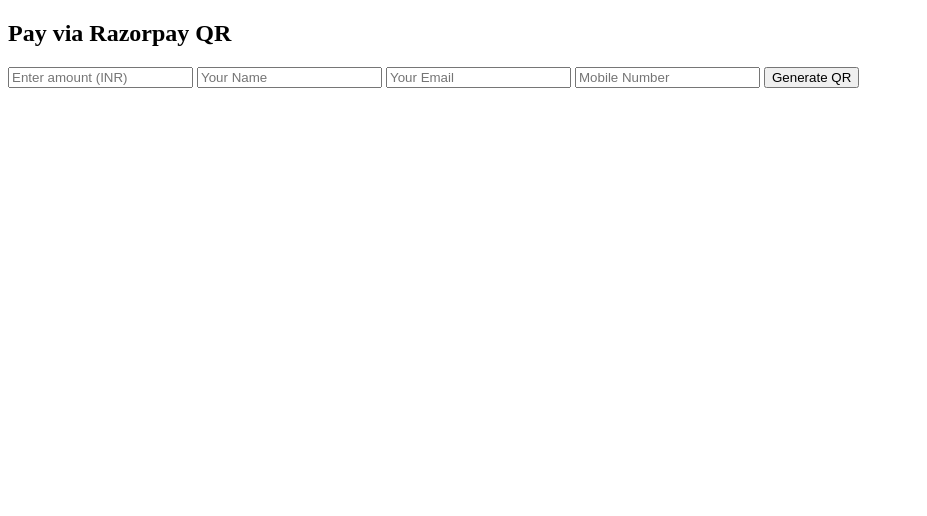
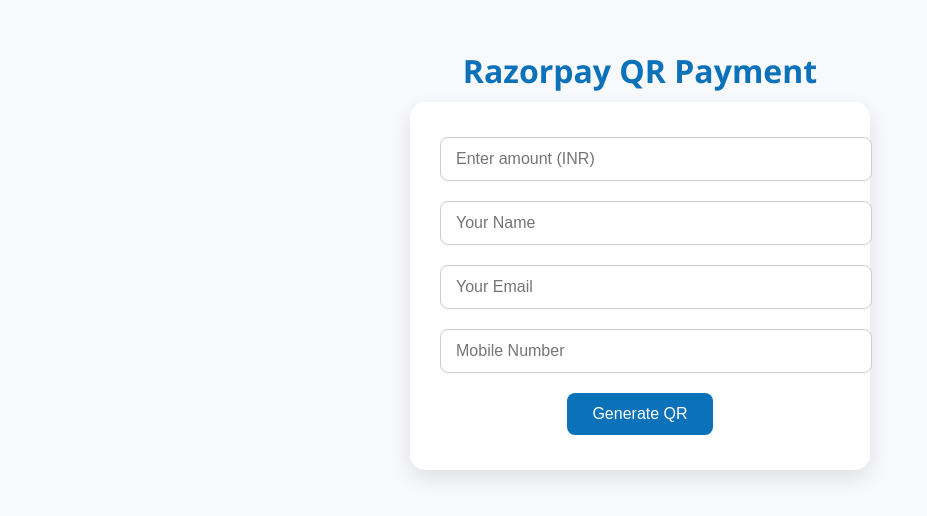
Before and after one commit to Bazaarika/rozorpay, a website: page public/index.html in a window 1280 px wide. Shown: the whole page, without its empty margins (0-927 px from the left). Drawn offline with Linux system fonts and the light colour scheme.

Commit message:
Update index.html

```diff
--- a/public/index.html
+++ b/public/index.html
@@ -2,18 +2,94 @@
 <html lang="en">
 <head>
   <meta charset="UTF-8">
-  <title>Razorpay QR Payment Live</title>
+  <meta name="viewport" content="width=device-width, initial-scale=1.0">
+  <title>Razorpay QR Payment</title>
+  <style>
+    body {
+      font-family: 'Segoe UI', Tahoma, Geneva, Verdana, sans-serif;
+      background: #f7f9fc;
+      display: flex;
+      flex-direction: column;
+      align-items: center;
+      justify-content: flex-start;
+      min-height: 100vh;
+      padding: 20px;
+      color: #333;
+    }
+
+    h1 {
+      margin-bottom: 10px;
+      color: #0b72b9;
+    }
+
+    .card {
+      background: #fff;
+      border-radius: 15px;
+      box-shadow: 0 8px 20px rgba(0,0,0,0.1);
+      padding: 25px 30px;
+      max-width: 400px;
+      width: 100%;
+      text-align: center;
+    }
+
+    input {
+      width: 100%;
+      padding: 12px 15px;
+      margin: 10px 0;
+      border-radius: 8px;
+      border: 1px solid #ccc;
+      font-size: 16px;
+    }
+
+    button {
+      background-color: #0b72b9;
+      color: #fff;
+      border: none;
+      padding: 12px 25px;
+      border-radius: 8px;
+      font-size: 16px;
+      cursor: pointer;
+      margin-top: 10px;
+      transition: background 0.3s ease;
+    }
+
+    button:hover {
+      background-color: #095a94;
+    }
+
+    #qr img {
+      margin-top: 15px;
+      border-radius: 12px;
+    }
+
+    #status {
+      margin-top: 10px;
+      font-weight: bold;
+    }
+
+    a {
+      color: #0b72b9;
+      text-decoration: none;
+      font-weight: bold;
+    }
+
+    a:hover {
+      text-decoration: underline;
+    }
+  </style>
 </head>
 <body>
-  <h2>Pay via Razorpay QR</h2>
+  <h1>Razorpay QR Payment</h1>
+  <div class="card">
     <input type="number" id="amount" placeholder="Enter amount (INR)" />
     <input type="text" id="name" placeholder="Your Name" />
     <input type="email" id="email" placeholder="Your Email" />
     <input type="text" id="contact" placeholder="Mobile Number" />
     <button onclick="createPayment()">Generate QR</button>
 
+    <div id="status"></div>
     <div id="qr"></div>
-  <div id="status"></div>
+  </div>
 
   <script>
     const BACKEND = "https://rozorpay.onrender.com";
@@ -23,6 +99,11 @@
       const name = document.getElementById("name").value;
       const email = document.getElementById("email").value;
       const contact = document.getElementById("contact").value;
+
+      if (!amount || !name || !email || !contact) {
+        alert("Please fill all fields!");
+        return;
+      }
 
       document.getElementById("status").innerText = "Generating QR...";
 
@@ -38,14 +119,14 @@
           document.getElementById("status").innerText = "Scan the QR to pay:";
           document.getElementById("qr").innerHTML = `
             <p><a href="${data.short_url}" target="_blank">Open Payment Link</a></p>
-            <img src="https://api.qrserver.com/v1/create-qr-code/?size=200x200&data=${encodeURIComponent(data.short_url)}" />
+            <img src="https://api.qrserver.com/v1/create-qr-code/?size=250x250&data=${encodeURIComponent(data.short_url)}" />
           `;
         } else {
           document.getElementById("status").innerText = "Failed to generate QR.";
         }
       } catch (err) {
         console.error(err);
-        document.getElementById("status").innerText = "Server error.";
+        document.getElementById("status").innerText = "Server error. Try again!";
       }
     }
   </script>
```
Lines whose indentation alone changed are shown as unchanged.
